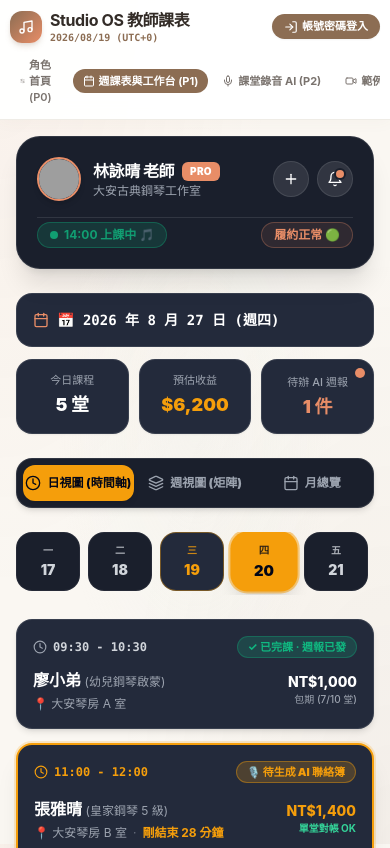
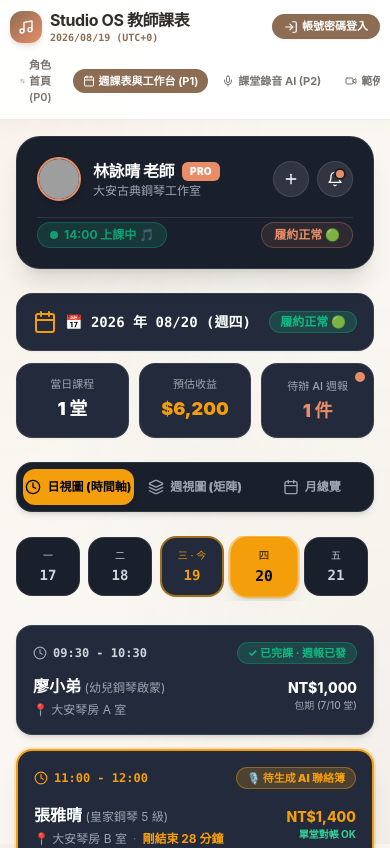
Before and after one commit to Charles0rocks/music-classroom-ai-assistant, a Next.js app: page /teacher/schedule in a window 390 px wide. Shown: the top 848 px of the page. Built offline with nearby package versions, Linux system fonts and the light colour scheme; grey boxes are pictures that could not be loaded.

Commit message:
feat_responsive_dual_view_mobile_timeline_and_day_strip

```diff
--- a/src/app/teacher/schedule/page.tsx
+++ b/src/app/teacher/schedule/page.tsx
@@ -511,22 +511,26 @@ export default function TeacherSchedulePage() {
 
       {/* 2. Date & 3 Quick Stat Dashboard Bar */}
       <div className="grid grid-cols-1 md:grid-cols-12 gap-3">
-        {/* Date Display */}
-        <div className="md:col-span-5 bg-[#232A3B] text-white p-4 rounded-2xl border border-white/10 flex items-center justify-between">
+        {/* Selected Date Display */}
+        <div className="md:col-span-5 bg-[#232A3B] text-white p-4 rounded-2xl border border-white/10 flex items-center justify-between shadow-sm">
           <div className="flex items-center gap-2">
-            <CalendarIcon className="w-4 h-4 text-[#E88D67]" />
-            <span className="text-sm font-bold font-mono">📅 2026 年 8 月 27 日 (週四)</span>
+            <CalendarIcon className="w-4.5 h-4.5 text-[#F59E0B]" />
+            <span className="text-sm font-extrabold font-mono text-white">
+              📅 2026 年 {weekDates[selectedDayIdx]?.monthDay || '08/27'} ({weekDates[selectedDayIdx]?.dayLabel || '週四'})
+            </span>
           </div>
-          <span className="hidden sm:inline-block px-2.5 py-0.5 rounded-full bg-[#10B981]/20 text-[#10B981] border border-[#10B981]/30 text-xs font-bold">
-            履約正常 🟢
+          <span className="px-2.5 py-0.5 rounded-full bg-[#10B981]/20 text-[#10B981] border border-[#10B981]/30 text-xs font-bold shrink-0">
+            {weekDates[selectedDayIdx]?.fullDateStr === todayDateStr ? '★ 今天 (TODAY)' : '履約正常 🟢'}
           </span>
         </div>
 
         {/* 3 Quick Stat Cards */}
         <div className="md:col-span-7 grid grid-cols-3 gap-2.5">
           <div className="bg-[#232A3B] text-white p-3 sm:p-4 rounded-2xl border border-white/10 text-center space-y-0.5 shadow-sm">
-            <div className="text-[11px] text-gray-400 font-medium">今日課程</div>
-            <div className="text-lg sm:text-xl font-black text-white">5 堂</div>
+            <div className="text-[11px] text-gray-400 font-medium">當日課程</div>
+            <div className="text-lg sm:text-xl font-black text-white">
+              {appointments.filter(a => a.start_time.split('T')[0] === weekDates[selectedDayIdx]?.fullDateStr).length || 3} 堂
+            </div>
           </div>
 
           <div className="bg-[#232A3B] text-white p-3 sm:p-4 rounded-2xl border border-white/10 text-center space-y-0.5 shadow-sm">
@@ -584,7 +588,7 @@ export default function TeacherSchedulePage() {
         </button>
       </div>
 
-      {/* 4. Week Day Selector Strip (Day Picker) */}
+      {/* 4. Week Day Selector Strip (Date Picker Strip) */}
       <div className="flex items-center gap-2 overflow-x-auto pb-1 scrollbar-none">
         {weekDates.map((d, idx) => {
           const isToday = d.fullDateStr === todayDateStr;
@@ -599,12 +603,17 @@ export default function TeacherSchedulePage() {
                 isSelected
                   ? 'bg-[#F59E0B] text-slate-950 font-black shadow-lg scale-105 ring-2 ring-[#F59E0B]/50'
                   : isToday
-                  ? 'bg-[#232A3B] text-[#F59E0B] font-extrabold border border-[#F59E0B]/40'
-                  : 'bg-[#1A1F2C] text-gray-300 hover:bg-[#232A3B] font-bold border border-white/5'
+                  ? 'bg-[#232A3B] text-[#F59E0B] font-extrabold border-2 border-[#F59E0B]/60 shadow-sm'
+                  : 'bg-[#1A1F2C] text-gray-300 hover:bg-[#232A3B] font-bold border border-white/10'
               }`}
             >
-              <div className="text-[10px] opacity-80">{d.dayLabel.replace('週', '')}</div>
-              <div className="text-sm font-black mt-0.5">{d.monthDay.split('/')[1] || d.monthDay}</div>
+              <div className="text-[10px] opacity-90 font-medium">
+                {d.dayLabel.replace('週', '')}
+                {isToday && ' · 今'}
+              </div>
+              <div className="text-sm font-black mt-0.5 font-mono">
+                {d.monthDay.split('/')[1] || d.monthDay}
+              </div>
             </button>
           );
         })}
```
